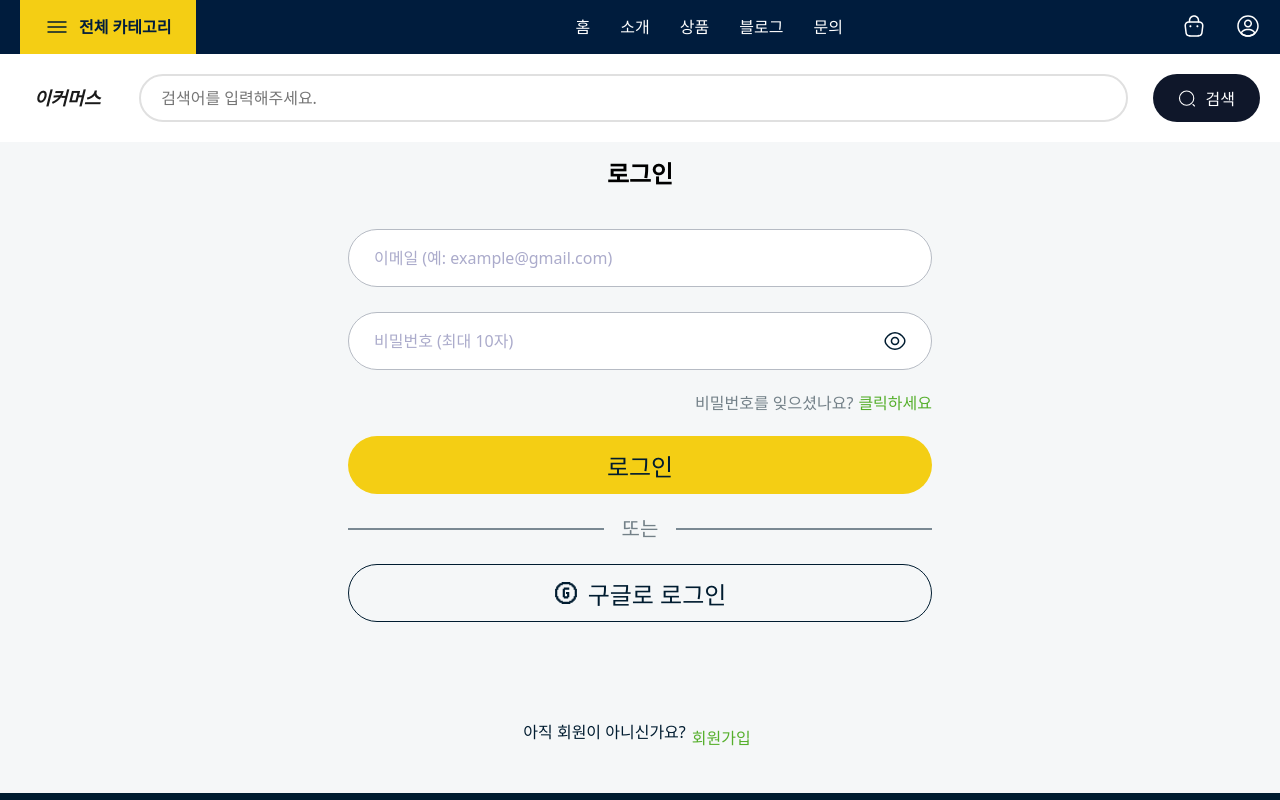
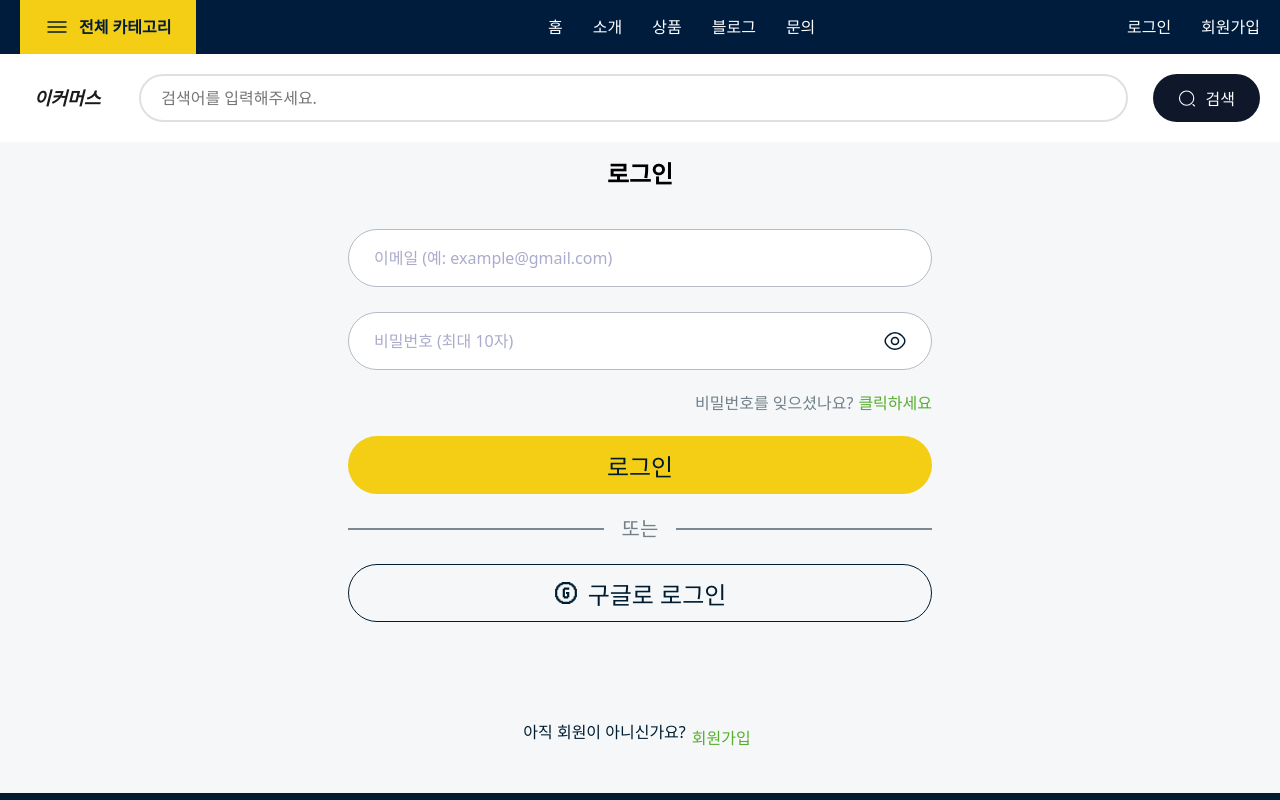
Before and after one commit to wjdals0304/ecommerce-project, a Next.js app: page /signin in a window 1280 px wide. Shown: the top 800 px of the page. Built offline with nearby package versions, Linux system fonts and the light colour scheme.

Commit message:
feat: 로그인 zustand 추가

```diff
--- a/package.json
+++ b/package.json
@@ -15,7 +15,8 @@
     "react-hook-form": "^7.54.2",
     "react-toastify": "^11.0.3",
     "styled-components": "^6.1.14",
-    "yup": "^1.6.1"
+    "yup": "^1.6.1",
+    "zustand": "^5.0.3"
   },
   "scripts": {
     "dev": "next dev",
--- a/src/components/Navigation.tsx
+++ b/src/components/Navigation.tsx
@@ -6,6 +6,7 @@ import bagIcon from 'public/images/home/bag.svg';
 import profileIcon from 'public/images/home/profile.svg';
 import menuIcon from 'public/images/home/menu.svg';
 import {usePathname} from 'next/navigation';
+import {useAuthStore} from '@/store/authStore';
 
 const Container = styled.div`
   background-color: #001c3d;
@@ -84,6 +85,7 @@ const NAV_ITEMS: NavItem[] = [
 
 function Navigation() {
   const pathname = usePathname();
+  const {isAuthenticated, user} = useAuthStore();
 
   return (
     <Container>
@@ -103,17 +105,30 @@ function Navigation() {
             </NavItem>
           ))}
         </NavList>
+
         <NavList>
+          {isAuthenticated ? (
             <Link href="/cart">
               <NavItem active={false}>
                 <Image src={bagIcon} alt="bag" />
               </NavItem>
             </Link>
+          ) : (
+            <Link href="/signin">
+              <span style={{color: '#ffffff'}}>로그인</span>
+            </Link>
+          )}
+          {isAuthenticated ? (
             <Link href="/profile">
               <NavItem active={false}>
                 <Image src={profileIcon} alt="profile" />
               </NavItem>
             </Link>
+          ) : (
+            <Link href="/signup">
+              <span style={{color: '#ffffff'}}>회원가입</span>
+            </Link>
+          )}
         </NavList>
       </Nav>
     </Container>
--- a/src/features/profile/ProfileContent.tsx
+++ b/src/features/profile/ProfileContent.tsx
@@ -5,7 +5,7 @@ import {postRequest} from '@/utils/apiClient';
 import {API_ENDPOINTS} from '@/config/apiEndPoints';
 import {toast} from 'react-toastify';
 import Cookies from 'js-cookie';
-
+import {useAuthStore} from '@/store/authStore';
 const Container = styled.div`
   background-color: #f5f7f8;
   padding-bottom: 50px;
@@ -45,12 +45,15 @@ export default function ProfileContent({
 }: {
   profileData: ProfileData;
 }) {
+  const {logout} = useAuthStore();
+
   const handleLogout = async () => {
     try {
       await postRequest({
         url: API_ENDPOINTS.AUTH_LOGOUT,
       });
       Cookies.remove('jwt');
+      logout();
       toast.success('로그아웃 성공');
       window.location.href = '/';
     } catch (error) {
--- a/src/features/signIn/SignInEmail.tsx
+++ b/src/features/signIn/SignInEmail.tsx
@@ -6,7 +6,8 @@ import {setCookie} from 'nookies';
 import {useRouter} from 'next/router';
 import Email from '../signUp/signUpInput/Email';
 import Password from '../signUp/signUpInput/Password';
-
+import {useAuthStore} from '@/store/authStore';
+import {User} from '@/types/user';
 const Container = styled.form`
   display: flex;
   flex-direction: column;
@@ -62,6 +63,7 @@ function SignInEmail() {
   const [showEmailErrorBorder, setShowEmailErrorBorder] = useState(false);
   const [emailValue, setEmailValue] = useState('');
   const [passwordValue, setPasswordValue] = useState('');
+  const {setAuth} = useAuthStore();
 
   const handleSubmit = async (event: React.FormEvent<HTMLFormElement>) => {
     event.preventDefault();
@@ -80,13 +82,15 @@ function SignInEmail() {
     }
 
     try {
-      await postRequest({
+      const response = await postRequest<User>({
         url: API_ENDPOINTS.AUTH_SIGNIN_EMAIL,
         data: dataPost,
       });
 
+      setAuth(true, response.data);
       router.push('/');
     } catch (error) {
+      console.log(error);
       if (error.status === 401) {
         setPasswordError('이메일 또는 비밀번호가 일치하지 않습니다.');
         setShowEmailErrorBorder(true);
--- /dev/null
+++ b/src/store/authStore.ts
@@ -0,0 +1,15 @@
+import {create} from 'zustand';
+import {User} from '@/types/user';
+interface AuthStore {
+  isAuthenticated: boolean;
+  user: User | null;
+  setAuth: (isAuthenticated: boolean, user: User) => void;
+  logout: () => void;
+}
+
+export const useAuthStore = create<AuthStore>(set => ({
+  isAuthenticated: false,
+  user: null,
+  setAuth: (isAuthenticated, user) => set({isAuthenticated, user}),
+  logout: () => set({isAuthenticated: false, user: null}),
+}));
--- /dev/null
+++ b/src/types/user.ts
@@ -0,0 +1,10 @@
+export interface User {
+  id: number;
+  fullName: string;
+  email: string;
+  phoneNumber: string;
+  passwordHash: string;
+  signupMethod: string;
+  createdAt: string;
+  updatedAt: string;
+}
--- a/src/utils/apiClient.ts
+++ b/src/utils/apiClient.ts
@@ -42,6 +42,16 @@ apiClient.interceptors.response.use(
   },
   async error => {
     const originalRequest = error.config;
+
+    if (originalRequest.url.includes('/auth/signin')) {
+      return Promise.reject(error);
+    }
+
+    if (originalRequest.url.includes('/auth/refresh')) {
+      destroyCookie(null, 'jwt');
+      window.location.href = '/signin';
+      return Promise.reject(error);
+    }
     if (error.response?.status === 401 && !originalRequest._retry) {
       originalRequest._retry = true;
       try {
```
Also changed, not shown: 1 other file (tests, documents, lock files or other folders). Lines whose indentation alone changed are shown as unchanged.
